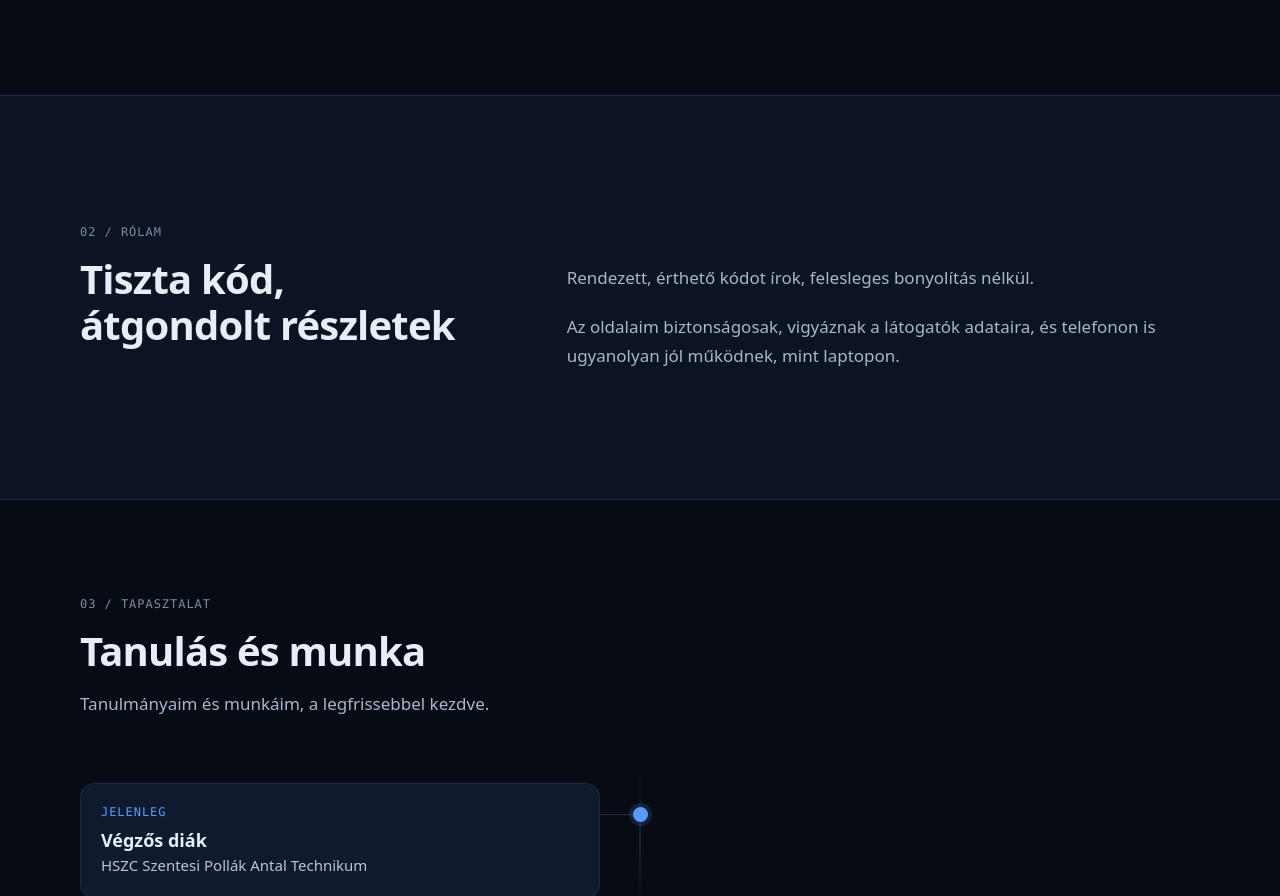
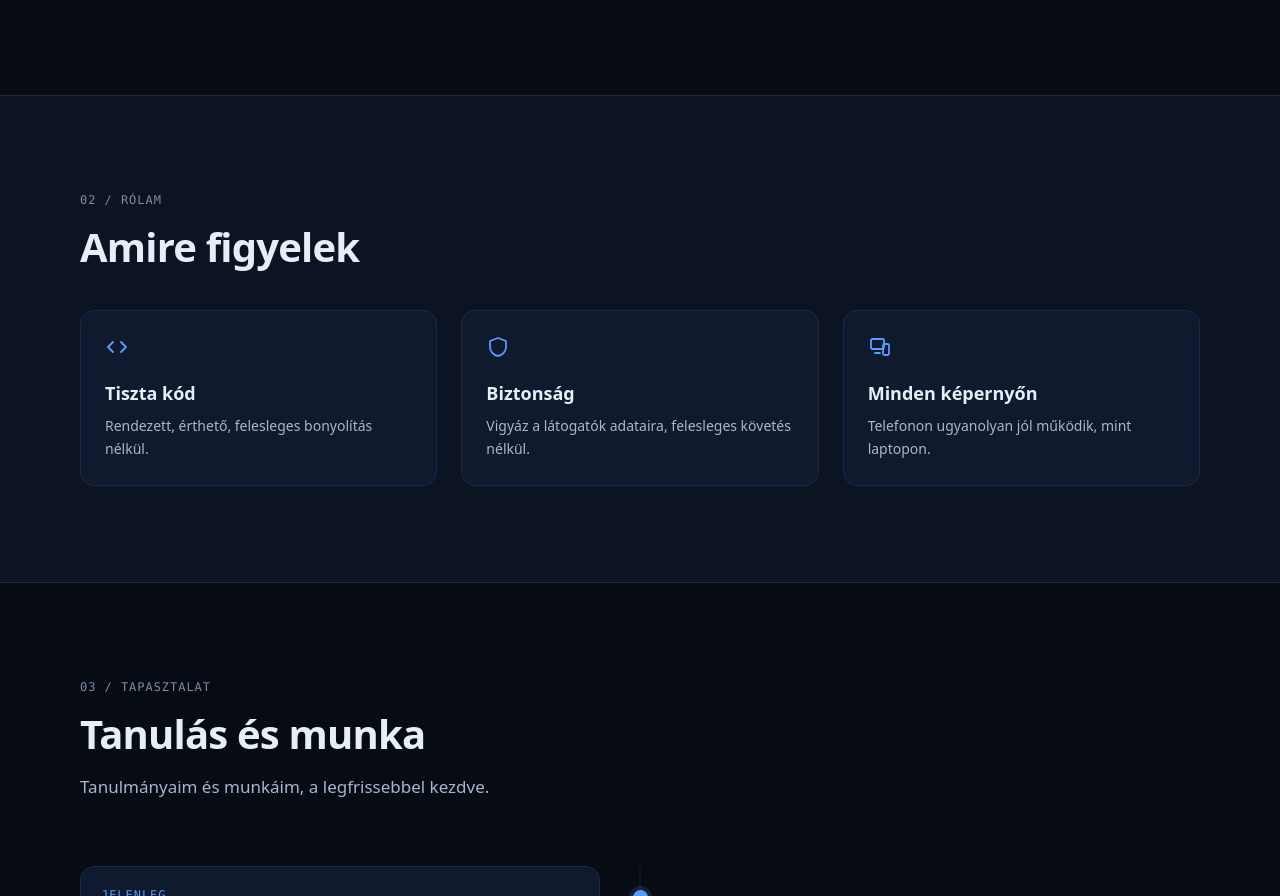
Before and after one commit to david0752/portfolio-website, a React (Vite) app in the folder frontend/: page / in a window 1280 px wide. Shown: the part 1660-2556 px from the top of the page. Built offline with nearby package versions, Linux system fonts and the light colour scheme.

Commit message:
Rólam újratervezve: Amire figyelek, három értékkártya ikonnal

```diff
--- a/frontend/src/components/Rolam.tsx
+++ b/frontend/src/components/Rolam.tsx
@@ -1,24 +1,51 @@
-// Kezdőlap „02 / Rólam” blokkja: cím balra, rövid bemutatkozás jobbra (mobilon egymás alatt).
+/**
+ * Kezdőlap „02 / Rólam” blokkja: „Amire figyelek” cím alatt három értékkártya ikonnal
+ * (tiszta kód, biztonság, minden képernyőn). Telefonon egymás alatt, tablettől 3 oszlopban.
+ * A szövegek az i18n about.values tömbjében, az ikonok sorrendje ahhoz igazodik.
+ */
+
+import type { ReactNode } from "react";
 
 import { useI18n } from "../i18n/I18nProvider.tsx";
 import { SectionHeading } from "./ui/SectionHeading.tsx";
+
+const ICONS: ReactNode[] = [
+  <path key="code" d="M8 7l-5 5 5 5M16 7l5 5-5 5" />,
+  <path key="shield" d="M12 3l8 3v6c0 4.5-3.4 8.3-8 9-4.6-.7-8-4.5-8-9V6z" />,
+  <g key="screens">
+    <rect x="3" y="4" width="13" height="10" rx="1.5" />
+    <rect x="15" y="9" width="6" height="11" rx="1.5" />
+    <path d="M7 18h5" />
+  </g>,
+];
 
 export function Rolam() {
   const { t } = useI18n();
 
   return (
     <section id="rolam" className="border-t border-line bg-deep-navy">
-      <div className="mx-auto grid max-w-[1120px] gap-10 px-5 py-[72px] md:px-8 md:py-24 lg:grid-cols-12 lg:gap-12 xl:px-0 xl:py-32">
-        <div className="lg:col-span-5">
-          <SectionHeading eyebrow={t.about.eyebrow} title={t.about.title} />
-        </div>
-        <div className="space-y-5 lg:col-span-7 lg:pt-10">
-          {t.about.paragraphs.map((paragraph) => (
-            <p key={paragraph} className="max-w-[65ch]">
-              {paragraph}
-            </p>
+      <div className="mx-auto max-w-[1120px] px-5 py-[72px] md:px-8 md:py-24 xl:px-0">
+        <SectionHeading eyebrow={t.about.eyebrow} title={t.about.title} />
+        <ul className="mt-10 grid gap-4 md:grid-cols-3 md:gap-6">
+          {t.about.values.map((value, index) => (
+            <li key={value.title} className="rounded-[14px] border border-line bg-card-navy p-6">
+              <svg
+                className="h-6 w-6 text-signal-blue"
+                viewBox="0 0 24 24"
+                fill="none"
+                stroke="currentColor"
+                strokeWidth="1.8"
+                strokeLinecap="round"
+                strokeLinejoin="round"
+                aria-hidden="true"
+              >
+                {ICONS[index]}
+              </svg>
+              <h3 className="mt-5 text-lg font-semibold">{value.title}</h3>
+              <p className="mt-2 text-sm leading-relaxed">{value.text}</p>
+            </li>
           ))}
-        </div>
+        </ul>
       </div>
     </section>
   );
--- a/frontend/src/i18n/en.ts
+++ b/frontend/src/i18n/en.ts
@@ -37,10 +37,11 @@ export const en: Messages = {
   },
   about: {
     eyebrow: "02 / About",
-    title: "Clean code, considered details",
-    paragraphs: [
-      "I write clean, clear code without needless complexity.",
-      "My sites are secure, take care of visitors' data, and work just as well on a phone as on a laptop.",
+    title: "What I focus on",
+    values: [
+      { title: "Clean code", text: "Tidy and clear, without needless complexity." },
+      { title: "Security", text: "Takes care of visitors' data, without unnecessary tracking." },
+      { title: "Every screen", text: "Works just as well on a phone as on a laptop." },
     ],
   },
   experience: {
--- a/frontend/src/i18n/hu.ts
+++ b/frontend/src/i18n/hu.ts
@@ -36,10 +36,12 @@ export const hu = {
   },
   about: {
     eyebrow: "02 / Rólam",
-    title: "Tiszta kód, átgondolt részletek",
-    paragraphs: [
-      "Rendezett, érthető kódot írok, felesleges bonyolítás nélkül.",
-      "Az oldalaim biztonságosak, vigyáznak a látogatók adataira, és telefonon is ugyanolyan jól működnek, mint laptopon.",
+    title: "Amire figyelek",
+    // A sorrend egyezik a Rolam.tsx ikonjaival (kód, pajzs, kijelzők).
+    values: [
+      { title: "Tiszta kód", text: "Rendezett, érthető, felesleges bonyolítás nélkül." },
+      { title: "Biztonság", text: "Vigyáz a látogatók adataira, felesleges követés nélkül." },
+      { title: "Minden képernyőn", text: "Telefonon ugyanolyan jól működik, mint laptopon." },
     ],
   },
   experience: {
```
